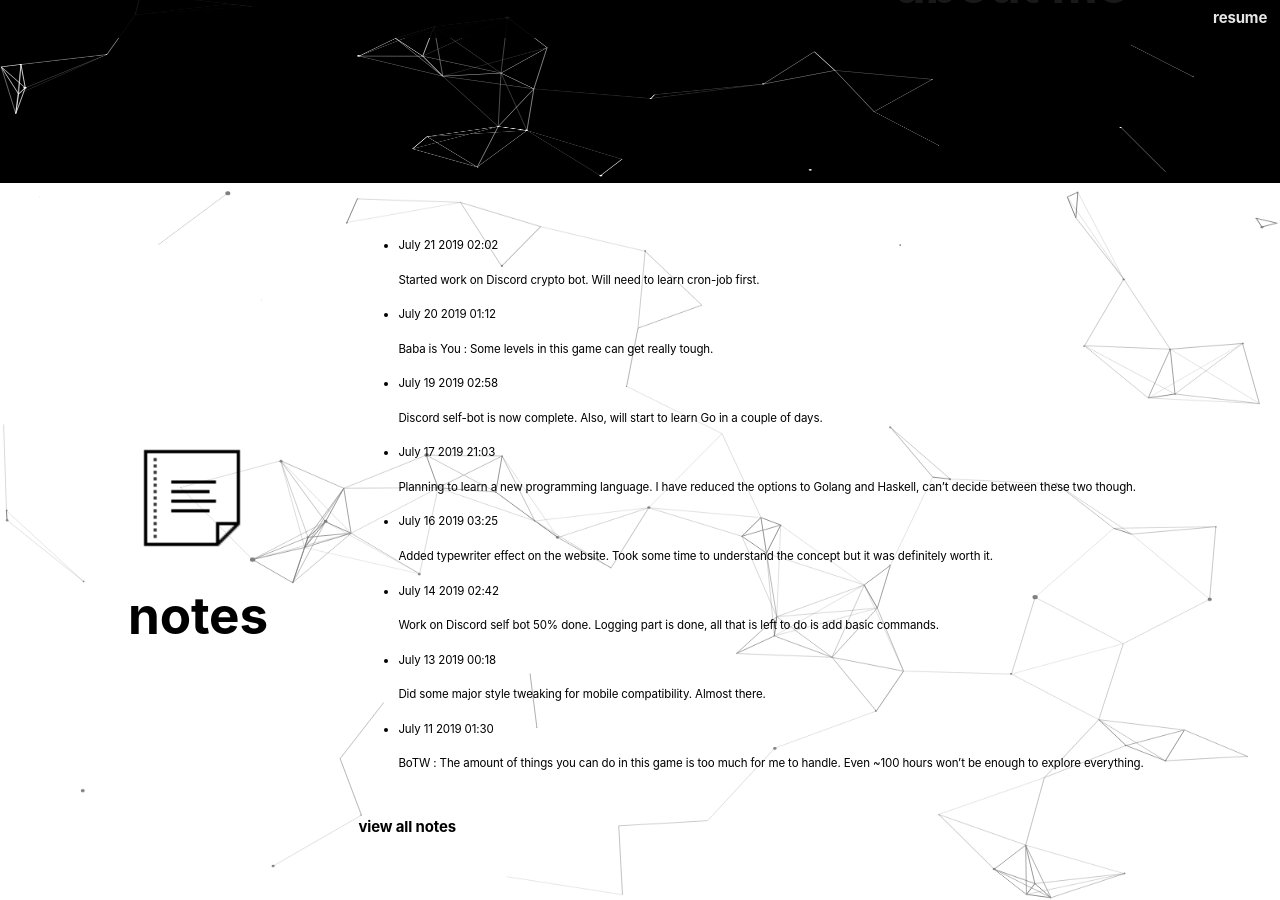
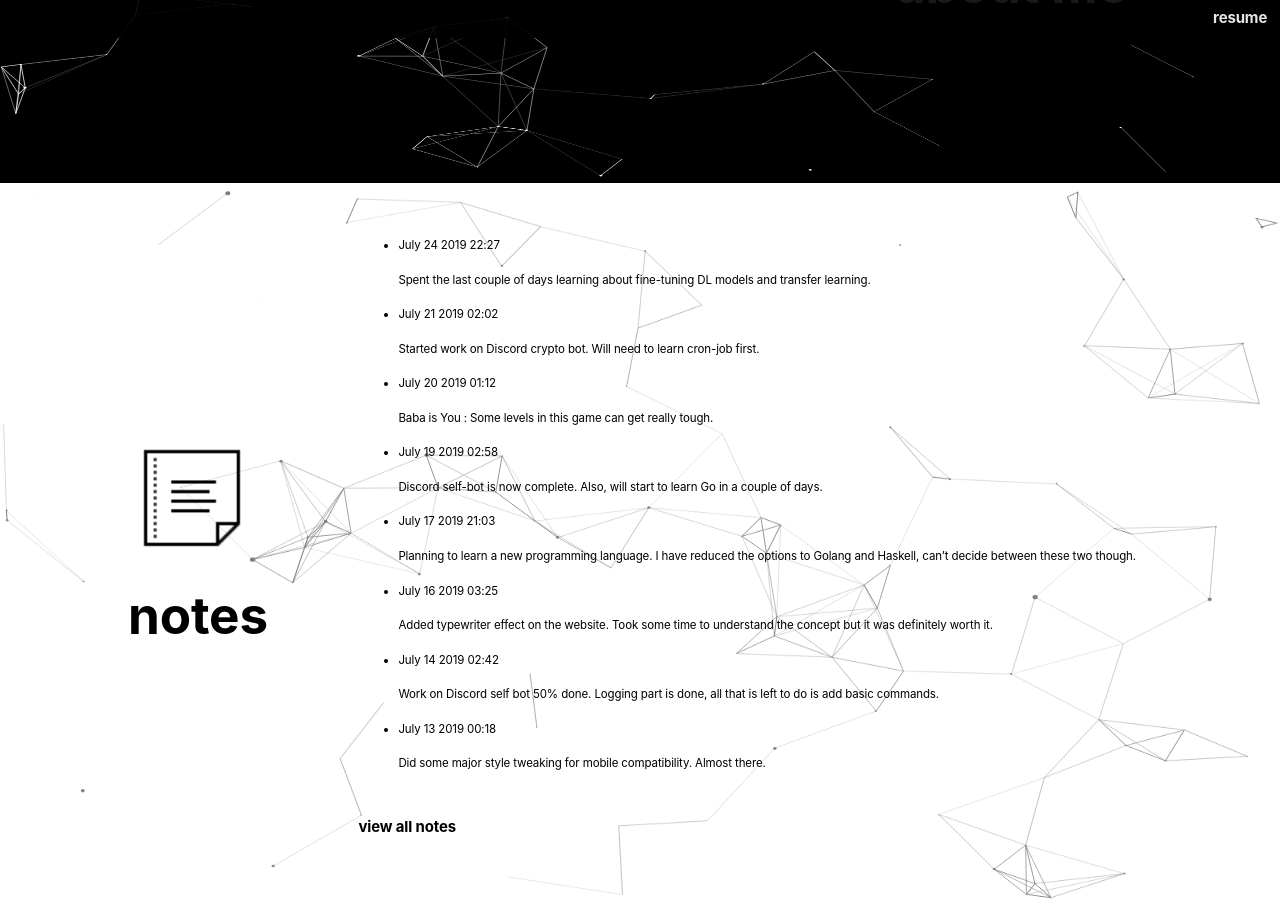
Before and after one commit to vedantsingh1404/website-v2.0, a Jekyll site: the page built from index.html, in a window 1280 px wide and 900 px high, scrolled down 982 px. Built offline with Jekyll 4.4.1, drawn with Linux system fonts in a browser that asks for light colours.

Commit message:
add note

```diff
--- a/_data/notes.yml
+++ b/_data/notes.yml
@@ -1,3 +1,7 @@
+- date: July 24 2019 22:27
+  content: |
+    Spent the last couple of days learning about fine-tuning DL models and transfer learning.
+
 - date: July 21 2019 02:02
   content: |
     Started work on Discord crypto bot. Will need to learn cron-job first.
```
